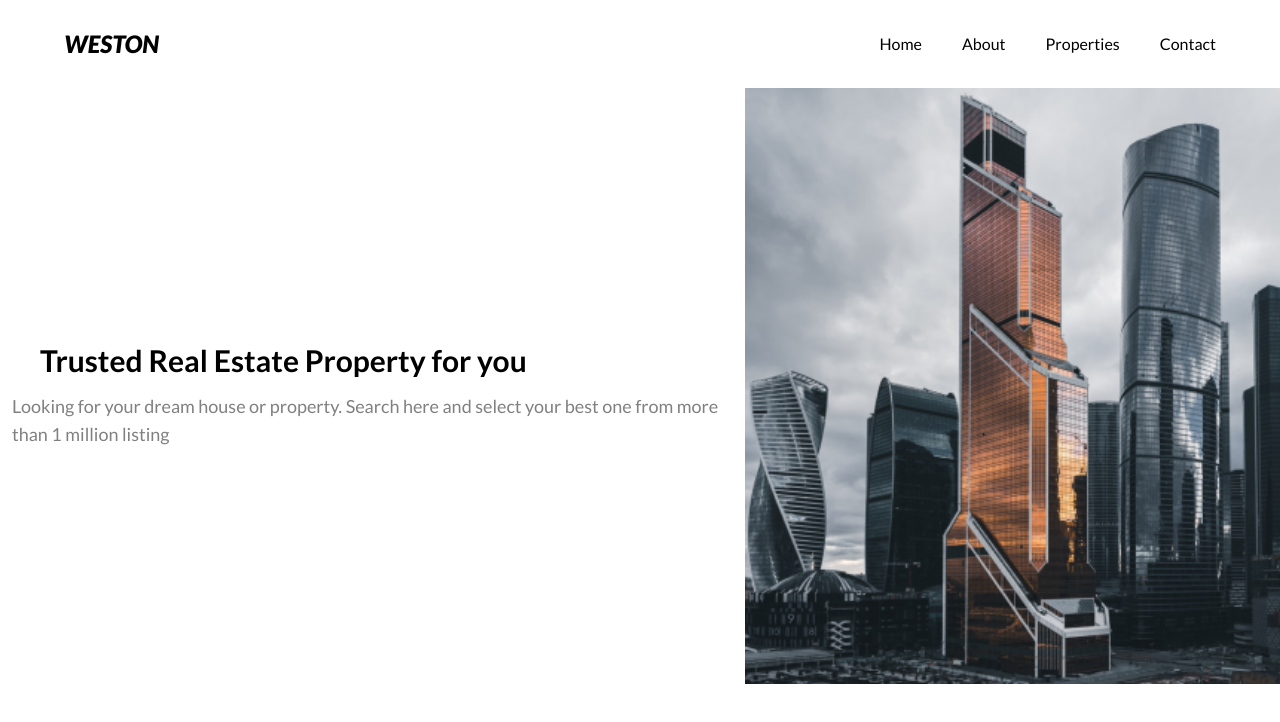
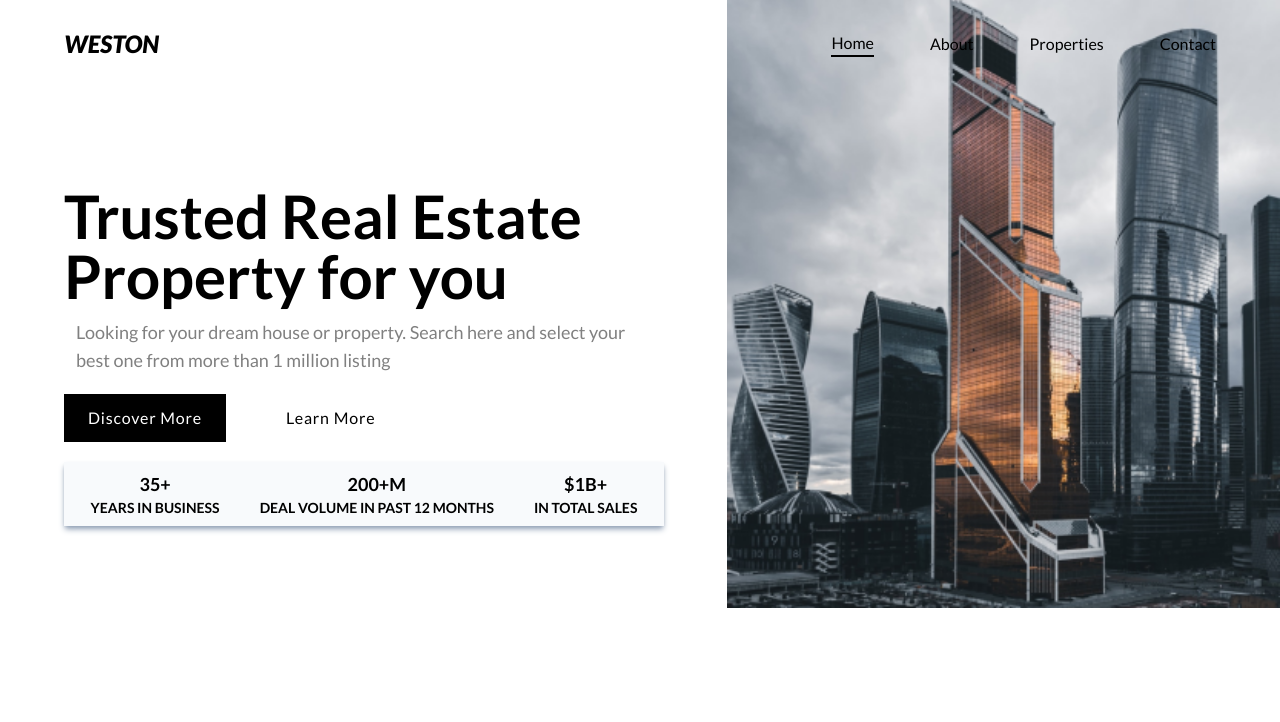
Before and after one commit to DosuFE/dev, a React (Vite) app in the folder react_project/: page / in a window 1280 px wide. Shown: the top 722 px of the page. Built offline with nearby package versions, Linux system fonts and the light colour scheme.

Commit message:
About header done now moving to section one

```diff
--- a/react_project/src/Home/HEROSECTION/button.jsx
+++ b/react_project/src/Home/HEROSECTION/button.jsx
@@ -1,9 +1,16 @@
 import React from 'react'
 
-const Button = () => {
+const Button = (props) => {
   return (
-    <div>
-
+    <div className='font-lato pl-4 py-5 flex justify-start space-x-2 sm:space-x-5 sm:items-center sm:justify-center md:justify-start md:pl-0'>
+      <button className='bg-black text-white px-7 py-3 font-medium tracking-wider
+       hover:bg-white hover:text-black hover:transition-all hover:duration-1000 sm:px-8 md:px-6'>
+        {props.firstbutton}
+      </button>
+      <button className='px-4 py-3 font-medium tracking-wider hover:bg-black hover:text-white
+       hover:transition-all hover:duration-1000 sm:px-8 md:px-10'>
+        {props.secondbutton}
+      </button>
     </div>
   )
 }
--- a/react_project/src/Home/HEROSECTION/heroImageSection.jsx
+++ b/react_project/src/Home/HEROSECTION/heroImageSection.jsx
@@ -4,7 +4,7 @@ import skype from '../../assets/images/skyper.png'
 const HeroImageSection = () => {
   return (
     <div>
-      <img src={skype} className='w-full md:w-[35rem] lg:w-[40rem]'/>
+      <img src={skype} className='w-full md:-mt-24 md:w-[35rem] '/>
     </div>
   )
 }
--- a/react_project/src/Home/HEROSECTION/heroSection.jsx
+++ b/react_project/src/Home/HEROSECTION/heroSection.jsx
@@ -1,20 +1,40 @@
 import React from 'react'
 import HeroImageSection from './heroImageSection';
+import Button from './button';
 
 const HeroSection = () => {
   return (
     <>
-      <section className='font-lato'>
+      <section className='font-lato md:pl-12 lg:pl-16'>
         <main className='font-lato flex flex-col md:flex-row-reverse md:items-center md:justify-between'>
           <HeroImageSection/>
-          <div className='text-center  md:text-start'>
-            <h1 className='text-3xl font-semibold pt-4 px-10 leading-10'>
+          <div className='text-center md:text-start'>
+            <h1 className='text-3xl font-semibold pt-4 px-10 leading-10 md:px-0 lg:max-w-2xl lg:text-6xl'>
               Trusted Real Estate Property for you
             </h1>
-            <p className='text-lg text-[#808080] font-normal pt-3 px-3'>
+            <p className='text-lg text-[#808080] font-normal pt-3 px-3 md:max-w-3xl lg:max-w-xl'>
               Looking for your dream house or property. Search here and select
               your best one from more than 1 million listing
             </p>
+            <Button firstbutton='Discover More' secondbutton='Learn More'/>
+
+            <div className='py-2 px-1 font-medium md:font-semibold flex items-center justify-center
+             bg-slate-50 shadow-md shadow-slate-400 gap-2 md:gap-10 md:w-[600px]'>
+              <div className='font-lato flex flex-col items-center'>
+                <p className='font-lato text-sm md:text-lg'>35+</p>
+                <p className='font-lato text-[10px] md:text-sm'>YEARS IN BUSINESS</p>
+              </div>
+
+              <div className='font-lato flex flex-col items-center'>
+                <p className='font-lato text-sm md:text-lg'>200+M</p>
+                <p className='font-lato text-[10px] md:text-sm'>DEAL VOLUME IN PAST 12 MONTHS</p>
+              </div>
+
+              <div className='font-lato flex flex-col items-center'>
+                <p className='font-lato text-sm md:text-lg'>$1B+</p>
+                <p className='font-lato text-[10px] md:text-sm'>IN TOTAL SALES</p>
+              </div>
+            </div>
           </div>
         </main>
       </section>
--- /dev/null
+++ b/react_project/src/Home/SECTIONCOMPONENT1/sec1.jsx
@@ -0,0 +1,11 @@
+import React from 'react'
+
+const Sec1 = () => {
+  return (
+    <div>
+
+    </div>
+  )
+}
+
+export default Sec1
--- a/react_project/src/Home/header.jsx
+++ b/react_project/src/Home/header.jsx
@@ -18,8 +18,8 @@ import { BiMenuAltLeft } from "react-icons/bi";
             hover:duration-700 md:hidden'/>
 
 
-          <ul className='hidden md:flex items-center space-x-10'>
-            <li><a href="" className='font-lato font-medium hover:text-slate-800'>Home</a></li>
+          <ul className='hidden z-50 md:flex items-center md:space-x-10 lg:space-x-14'>
+            <li className='border-b-2 border-black'><a href="" className='font-lato font-medium hover:text-slate-800'>Home</a></li>
             <li><a href="" className='font-lato font-medium hover:text-slate-800'>About</a></li>
             <li><a href="" className='font-lato font-medium hover:text-slate-800'>Properties</a></li>
             <li><a href="" className='font-lato font-medium hover:text-slate-800'>Contact</a></li>
```
Also changed, not shown: 1 other file (tests, documents, lock files or other folders).
